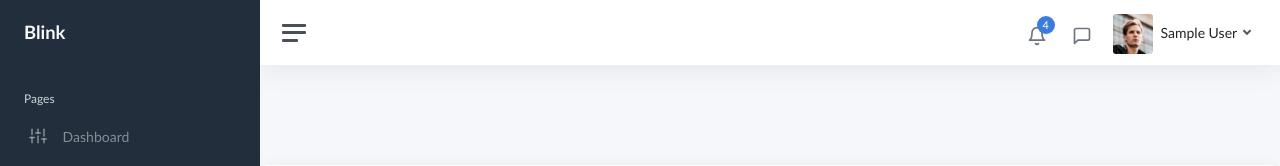
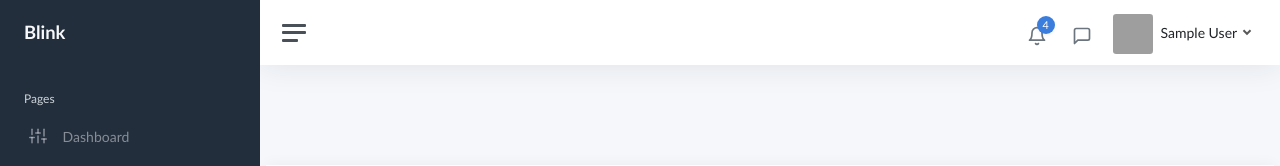
Before and after one commit to sufiyaanusmani/Blink-Admin, a Django app: page /customers/ in a window 1280 px wide. Shown: the top 166 px of the page. Run offline with Django 5.2, Linux system fonts and the light colour scheme; the visitor is signed in with stand-in values (Sample User, id 1); data that the repository does not hold is empty; some libraries are stand-ins or nearby versions; some web fonts are replaced; grey boxes are pictures that could not be loaded.

Commit message:
add dynamic profile pic

```diff
--- a/blinkadmin/templates/base.html
+++ b/blinkadmin/templates/base.html
@@ -272,7 +272,7 @@
               </a>
 
 							<a class="nav-link dropdown-toggle d-none d-sm-inline-block" href="#" data-bs-toggle="dropdown">
-                <img src="{% static "img/avatars/avatar.jpg" %}" class="avatar img-fluid rounded me-1" alt="Charles Hall" /> <span class="text-dark">{{ request.user.first_name }} {{ request.user.last_name }}</span>
+                <img src="/static/img/{{ request.user.first_name|lower}}.jpg" class="avatar img-fluid rounded me-1" alt="{{ request.user.first_name }}" /> <span class="text-dark">{{ request.user.first_name }} {{ request.user.last_name }}</span>
               </a>
 							<div class="dropdown-menu dropdown-menu-end">
 								<a class="dropdown-item" href="pages-profile.html"><i class="align-middle me-1" data-feather="user"></i> Profile</a>
```
Also changed, not shown: blinkadmin/static/img/qasim.jpg (added), blinkadmin/static/img/shahmir.jpg (added), blinkadmin/static/img/sufiyaan.jpg (added), blinkadmin/static/img/yousuf.jpg (added).
